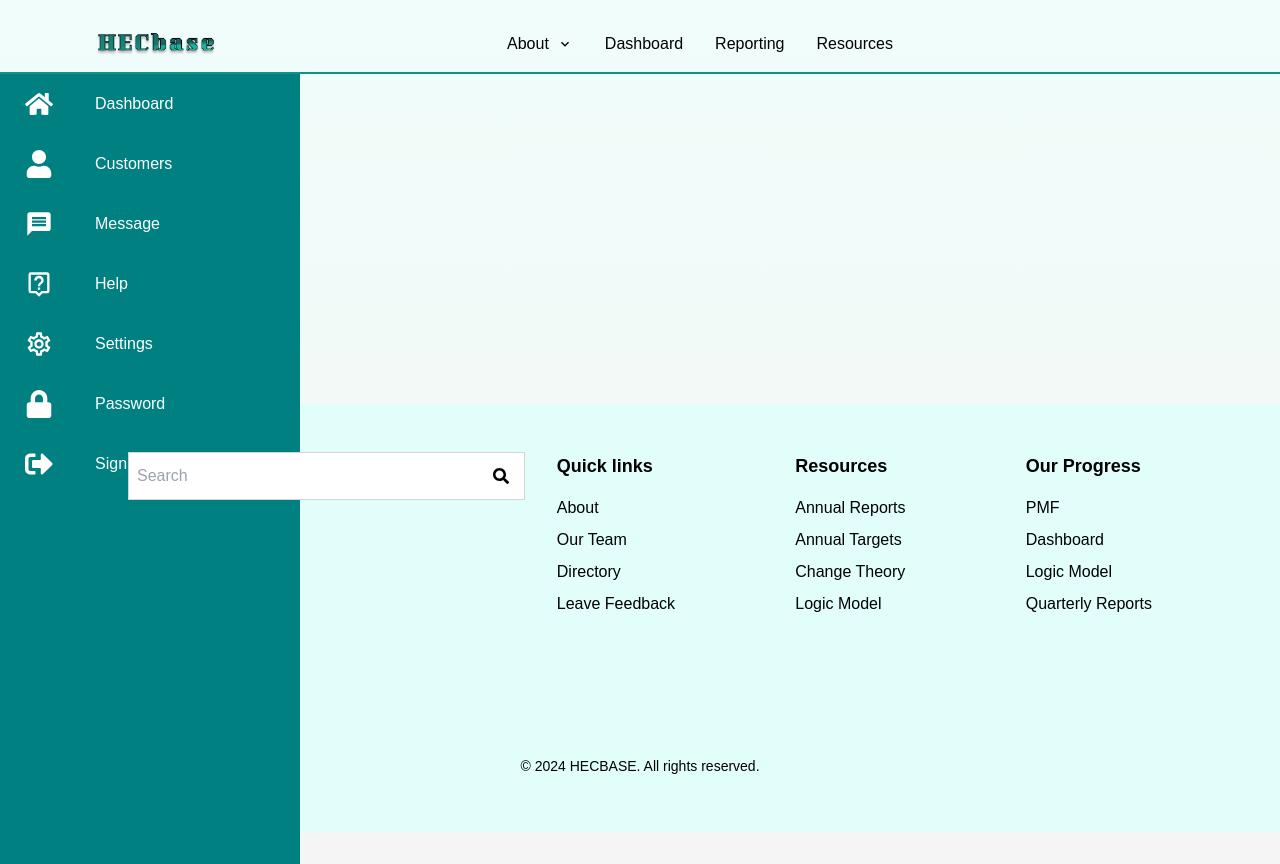
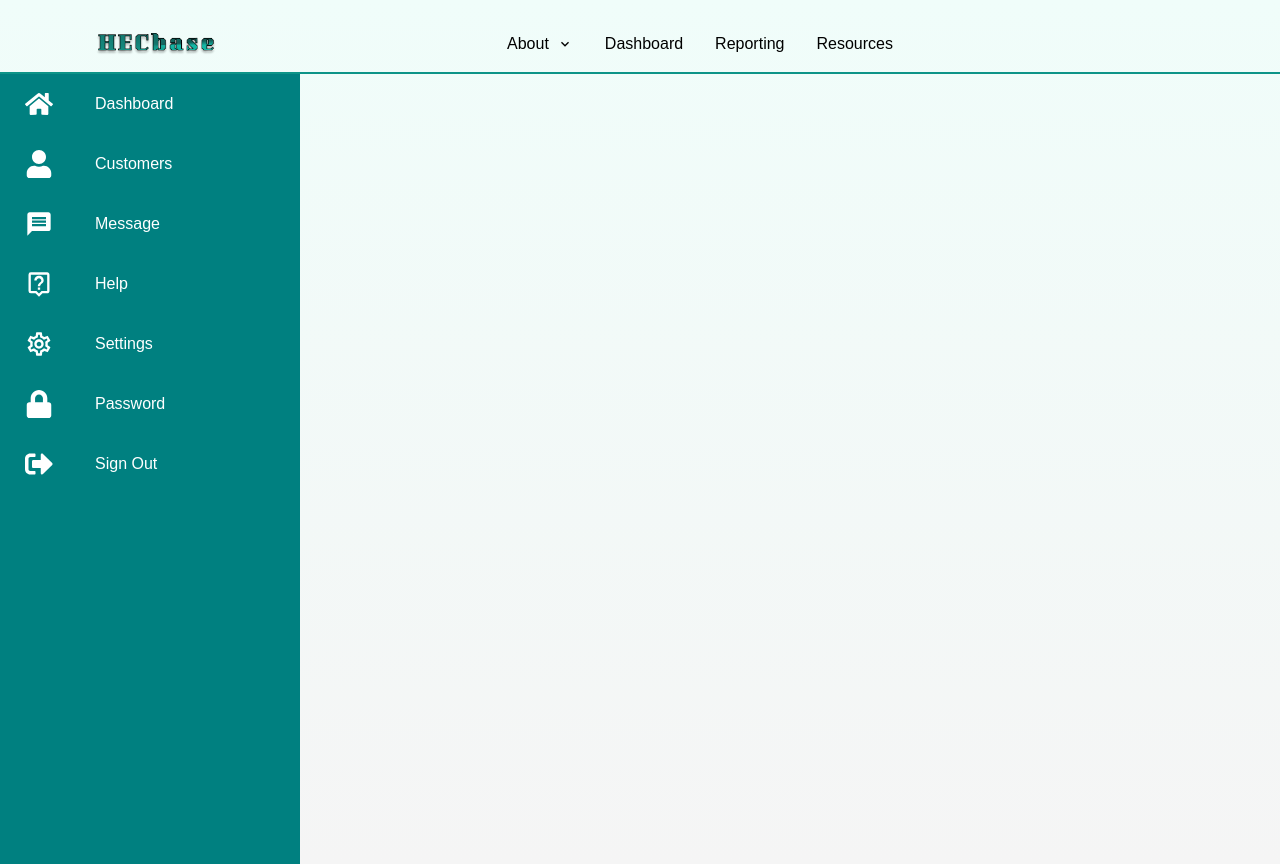
Before and after one commit to rosennabs/surveysalud, a Next.js app: page /dashboard in a window 1280 px wide. Built offline with nearby package versions, Linux system fonts and the light colour scheme.

Commit message:
Conditionally render footer. Split layout into client-side logic and server-side metadata

```diff
--- /dev/null
+++ b/src/app/ServerRootLayout.tsx
@@ -0,0 +1,15 @@
+import { Metadata } from "next";
+import RootLayout from './layout';
+
+export const metadata: Metadata = {
+  title: "Create Next App",
+  description: "Generated by create next app",
+};
+
+export default function ServerRootLayout({ children }) {
+  return (
+    <RootLayout>
+      {children}
+    </RootLayout>
+  );
+}
--- a/src/app/globals.css
+++ b/src/app/globals.css
@@ -91,6 +91,7 @@ body {
   border-left: 10px solid teal;
   transition: 0.5s;
   overflow: hidden;
+  z-index: 10;
 }
 
 .navigation ul {
--- a/src/app/layout.tsx
+++ b/src/app/layout.tsx
@@ -1,19 +1,17 @@
+"use client";
 
-import type { Metadata } from "next";
+
 import { Inter } from "next/font/google";
 import "./globals.css";
 import Header from '../components/Header';
 import { AuthProvider } from '../contexts/AuthContext';
-import { FormProvider } from '../contexts/FormContext';
+import { FormProvider} from '../contexts/FormContext';
 import Footer from '../components/Footer';
+import { usePathname } from 'next/navigation';
+
 
 
 const inter = Inter({ subsets: ["latin"] });
-
-export const metadata: Metadata = {
-  title: "Create Next App",
-  description: "Generated by create next app",
-};
 
 
 export default function RootLayout({
@@ -22,7 +20,8 @@ export default function RootLayout({
   children: React.ReactNode;
 }>) {
 
-
+  const pathname = usePathname(); // Use the useRouter hook
+  const isDashboard = pathname === '/dashboard'; // Check if the current route is /dashboard
 
   return (
     <html lang="en">
@@ -41,12 +40,13 @@ export default function RootLayout({
           </main>
 
 
-
+            {/* Conditionally render the footer */}
+            {!isDashboard && (
             <footer className="w-full py-4 mt-32 bg-light-teal">
         <Footer />
               <p className="text-sm my-10 text-center mt-32">© 2024 HECBASE. All rights reserved.</p>
             </footer>
-
+            )}
           </AuthProvider>
         </FormProvider>
 
```
Also changed, not shown: src/contexts/FormContext.js (+11 -4 lines).
